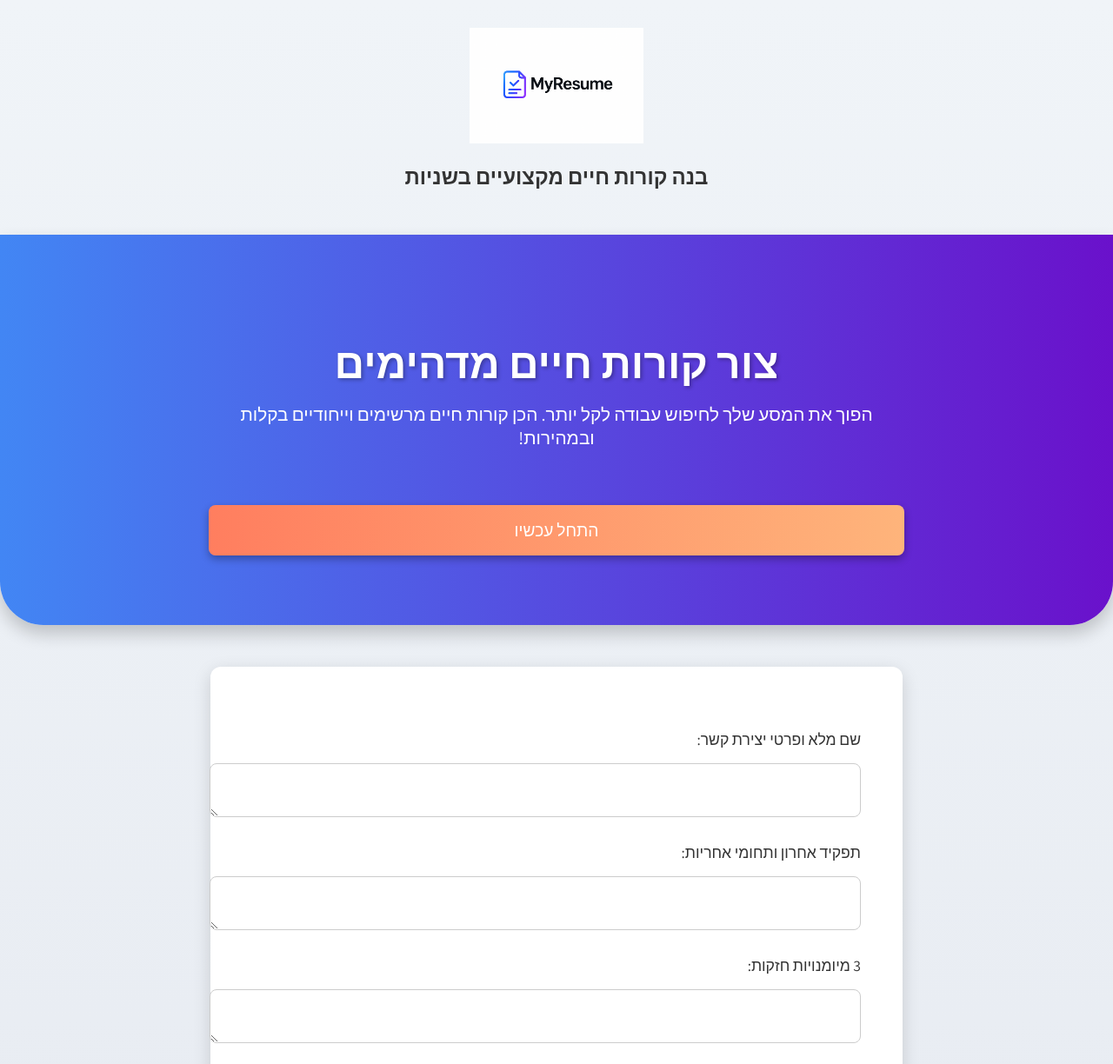
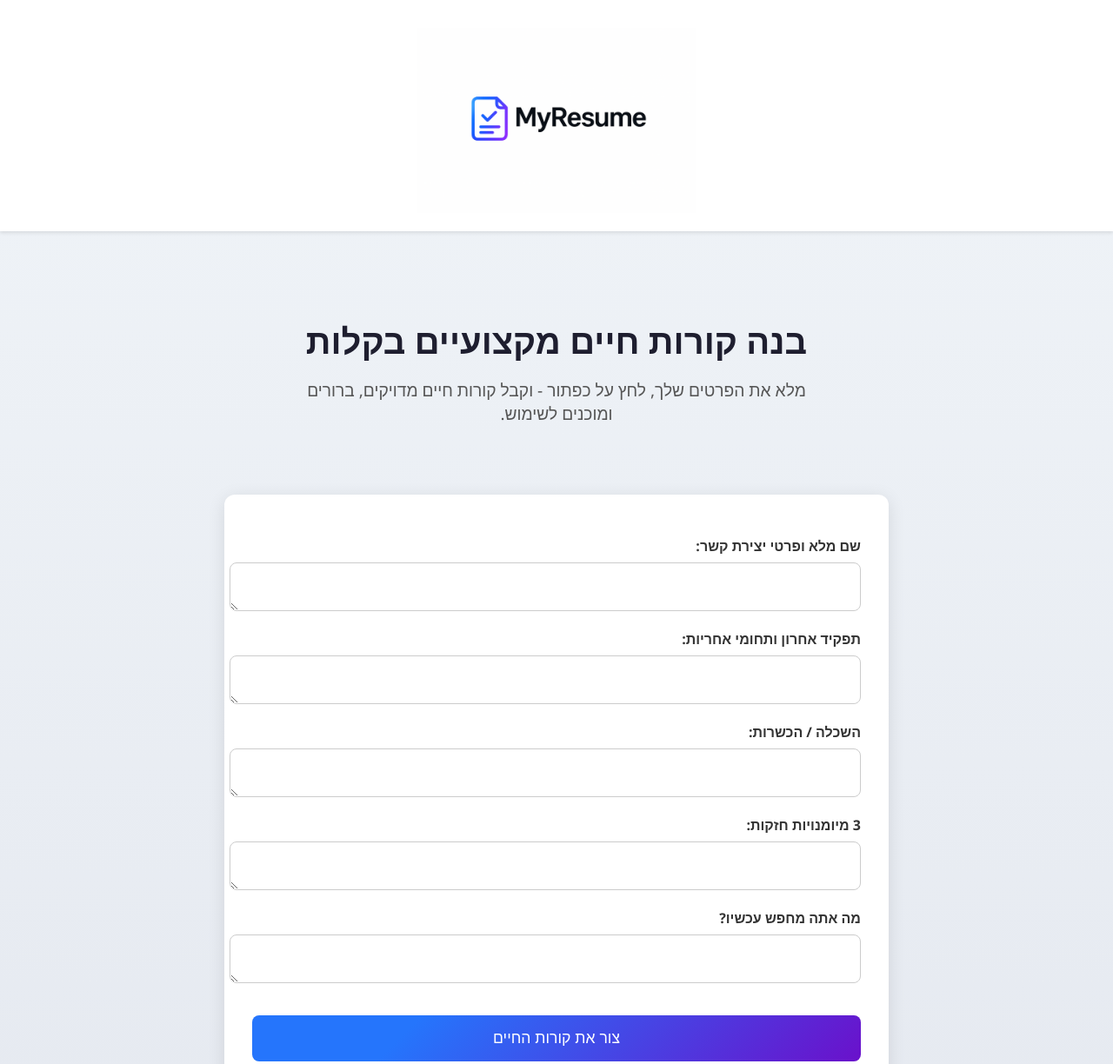
Before and after one commit to liiadtrab/liadnew, a plain HTML site: page index.html in a window 1280 px wide. Shown: the top 1224 px of the page at 87% size. Drawn offline with nearby package versions, Linux system fonts and the light colour scheme; a web font is replaced by a local one.

Commit message:
Update index.html

```diff
--- a/index.html
+++ b/index.html
@@ -6,9 +6,7 @@
   <title>MyResume - בנה קורות חיים מקצועיים</title>
   <link href="https://fonts.googleapis.com/css2?family=Segoe+UI&display=swap" rel="stylesheet">
   <script src="https://cdn.jsdelivr.net/npm/marked/marked.min.js"></script>
-  <link rel="stylesheet" href="https://cdnjs.cloudflare.com/ajax/libs/font-awesome/5.15.4/css/all.min.css">
   <style>
-    @import url('https://fonts.googleapis.com/css2?family=Assistant:wght@400;700&family=Rubik:wght@400;700&display=swap');
     body {
       font-family: 'Segoe UI', sans-serif;
       margin: 0;
@@ -17,23 +15,15 @@
       direction: rtl;
     }
 
-    h1, h2, h3 {
-      font-family: 'Rubik', sans-serif;
-      font-weight: 700;
-    }
-
-    p, label, input, button, textarea {
-      font-family: 'Assistant', sans-serif;
-    }
-
     header {
-      padding: 2rem 1rem;
+      background-color: #ffffff;
+      padding: 2rem 1rem 1rem;
+      box-shadow: 0 2px 4px rgba(0,0,0,0.1);
       text-align: center;
       animation: fadeIn 1s ease-in-out;
     }
 
     header img {
-      display: inline-block;
       max-width: 320px;
       transition: transform 0.3s ease;
     }
@@ -43,69 +33,41 @@
     }
 
     .hero {
-      background: linear-gradient(to right, #4286f4, #6a11cb);
-      color: #fff;
       text-align: center;
-      padding: 5rem 1rem;
+      padding: 4rem 1rem 2rem;
       animation: fadeInUp 1s ease-in-out;
-      border-bottom-left-radius: 50px;
-      border-bottom-right-radius: 50px;
-      box-shadow: 0 10px 20px rgba(0, 0, 0, 0.2);
-    }
-
-    .hero-content {
-      max-width: 800px;
-      margin: 0 auto;
-      padding: 0 1rem;
     }
 
     .hero h1 {
-      font-size: 3rem;
+      font-size: 2.5rem;
       margin-bottom: 1rem;
-      text-shadow: 2px 2px 4px rgba(0, 0, 0, 0.3);
+      color: #1e1e2f;
     }
 
     .hero p {
-      font-size: 1.3rem;
-      max-width: 800px;
-      margin: 1rem auto 2rem;
-    }
-
-    .hero button {
-      background: linear-gradient(to right, #FF7E5F, #FEB47B);
-      color: #fff;
-      border: none;
-      padding: 1rem 2rem;
       font-size: 1.2rem;
-      border-radius: 8px;
-      cursor: pointer;
-      box-shadow: 0 4px 10px rgba(0, 0, 0, 0.3);
-      transition: transform 0.3s ease, box-shadow 0.3s ease;
-    }
-
-    .hero button:hover {
-      transform: scale(1.05);
-      box-shadow: 0 6px 15px rgba(0, 0, 0, 0.4);
+      color: #555;
+      max-width: 600px;
+      margin: 0 auto;
     }
 
     .form-section {
       max-width: 700px;
       margin: 3rem auto;
       background-color: white;
-      padding: 3rem;
+      padding: 2rem;
       border-radius: 12px;
-      box-shadow: 0 6px 20px rgba(0, 0, 0, 0.15);
+      box-shadow: 0 4px 20px rgba(0,0,0,0.1);
       animation: fadeInUp 1s ease-in-out;
     }
 
     label {
       display: block;
-      margin-top: 1.5rem;
-      margin-bottom: 0.5rem;
-      font-size: 1.1rem;
+      margin-top: 1rem;
+      font-weight: bold;
     }
 
-    textarea, input {
+    textarea {
       width: 100%;
       padding: 0.75rem;
       margin-top: 0.5rem;
@@ -114,28 +76,9 @@
       resize: vertical;
     }
 
-    input {
-      height: 3rem;
-    }
-
-    .input-group {
-      position: relative;
-    }
-
-    .input-group i {
-      position: absolute;
-      left: 10px;
-      top: 50%;
-      transform: translateY(-50%);
-      color: #777;
-      pointer-events: none;
-    }
-
-    .input-group input, .input-group textarea {
-      padding-left: 35px;
-    }
-
     button {
+      margin-top: 2rem;
+      width: 100%;
       background-color: #6a11cb;
       background-image: linear-gradient(315deg, #6a11cb 0%, #2575fc 74%);
       color: white;
@@ -144,25 +87,10 @@
       border-radius: 8px;
       font-size: 1.1rem;
       cursor: pointer;
-      transition: transform 0.3s ease, box-shadow 0.3s ease;
-      box-shadow: 0 4px 10px rgba(0, 0, 0, 0.2);
-      margin-top: 2rem;
-      width: 100%;
     }
 
     button:hover {
-      transform: translateY(-2px);
-      box-shadow: 0 6px 15px rgba(0, 0, 0, 0.3);
-    }
-
-    #result {
-        display: none;
-        position: fixed;
-        top: 50%;
-        left: 50%;
-        transform: translate(-50%, -50%);
-        background-color: white;
-        padding: 2rem;
+      opacity: 0.9;
     }
 
     #loader {
@@ -213,14 +141,18 @@
     }
 
     footer {
-      font-family: 'Assistant', sans-serif;
       text-align: center;
       padding: 2rem;
       color: #777;
       font-size: 0.9rem;
     }
 
+    .hidden {
+      display: none;
+    }
+
     @media (max-width: 600px) {
+      .hero h1 {
         font-size: 1.8rem;
       }
 
@@ -229,38 +161,27 @@
       }
     }
   </style>
-
 </head>
 <body>
   <header>
     <img src="logo.png" alt="MyResume לוגו" />
-    <h2 style="font-family: 'Rubik', sans-serif;">בנה קורות חיים מקצועיים בשניות</h2>
   </header>
   <section class="hero">
-    <div class="hero-content">
-      <h1>צור קורות חיים מדהימים</h1>
-      <p>הפוך את המסע שלך לחיפוש עבודה לקל יותר. הכן קורות חיים מרשימים וייחודיים בקלות ובמהירות!</p>
-      <button onclick="document.getElementById('cvForm').scrollIntoView({ behavior: 'smooth' })">התחל עכשיו</button>
-    </div>
+    <h1>בנה קורות חיים מקצועיים בקלות</h1>
+    <p>מלא את הפרטים שלך, לחץ על כפתור - וקבל קורות חיים מדויקים, ברורים ומוכנים לשימוש.</p>
   </section>
   <section class="form-section">
     <form id="cvForm">
-      <div class="input-group">
       <label for="fullName">שם מלא ופרטי יצירת קשר:</label>
       <textarea id="fullName" required></textarea>
-      </div>
-      <div class="input-group">
       <label for="lastJob">תפקיד אחרון ותחומי אחריות:</label>
       <textarea id="lastJob" required></textarea>
-      </div>
-      <div class="input-group">
+      <label for="education">השכלה / הכשרות:</label>
+      <textarea id="education" required></textarea>
       <label for="skills">3 מיומנויות חזקות:</label>
       <textarea id="skills" required></textarea>
-      </div>
-      <div class="input-group">
       <label for="desiredRole">מה אתה מחפש עכשיו?</label>
       <textarea id="desiredRole" required></textarea>
-      </div>
       <button type="submit">צור את קורות החיים</button>
     </form>
     <div id="loader">
@@ -270,9 +191,7 @@
     <div id="result" class="hidden"></div>
     <button id="downloadBtn" class="hidden" onclick="downloadPDF()">📄 הורד כקובץ PDF</button>
     <button id="copyBtn" class="hidden" onclick="copyToClipboard()">📋 העתק לקליפבורד</button>
-      <button id="closeResultBtn" class="hidden" onclick="closeResultModal()">X סגור</button>
   </section>
-
   <footer>
     נוצר על ידי <strong>Liad Trabelsi</strong>
   </footer>
@@ -294,17 +213,8 @@
       });
     }
 
-    function openResultModal() {
-        document.getElementById("result").style.display = "block";
-    }
-
-    function closeResultModal() {
-        document.getElementById("result").style.display = "none";
-    }
-
     document.getElementById('cvForm').addEventListener('submit', async function (e) {
       e.preventDefault();
-      openResultModal()
       document.getElementById("loader").style.display = "block";
       document.getElementById("result").classList.add("hidden");
       document.getElementById("downloadBtn").classList.add("hidden");
@@ -313,6 +223,7 @@
       const data = {
         fullName: document.getElementById('fullName').value,
         lastJob: document.getElementById('lastJob').value,
+        education: document.getElementById('education').value,
         skills: document.getElementById('skills').value,
         desiredRole: document.getElementById('desiredRole').value,
       };
@@ -330,7 +241,6 @@
         document.getElementById("result").classList.remove("hidden");
         document.getElementById("downloadBtn").classList.remove("hidden");
         document.getElementById("copyBtn").classList.remove("hidden");
-        document.getElementById("closeResultBtn").classList.remove("hidden");
 
       } catch (error) {
         alert("שגיאה בשליחה או בקבלת תגובה.");
```
Lines whose indentation alone changed are shown as unchanged.
